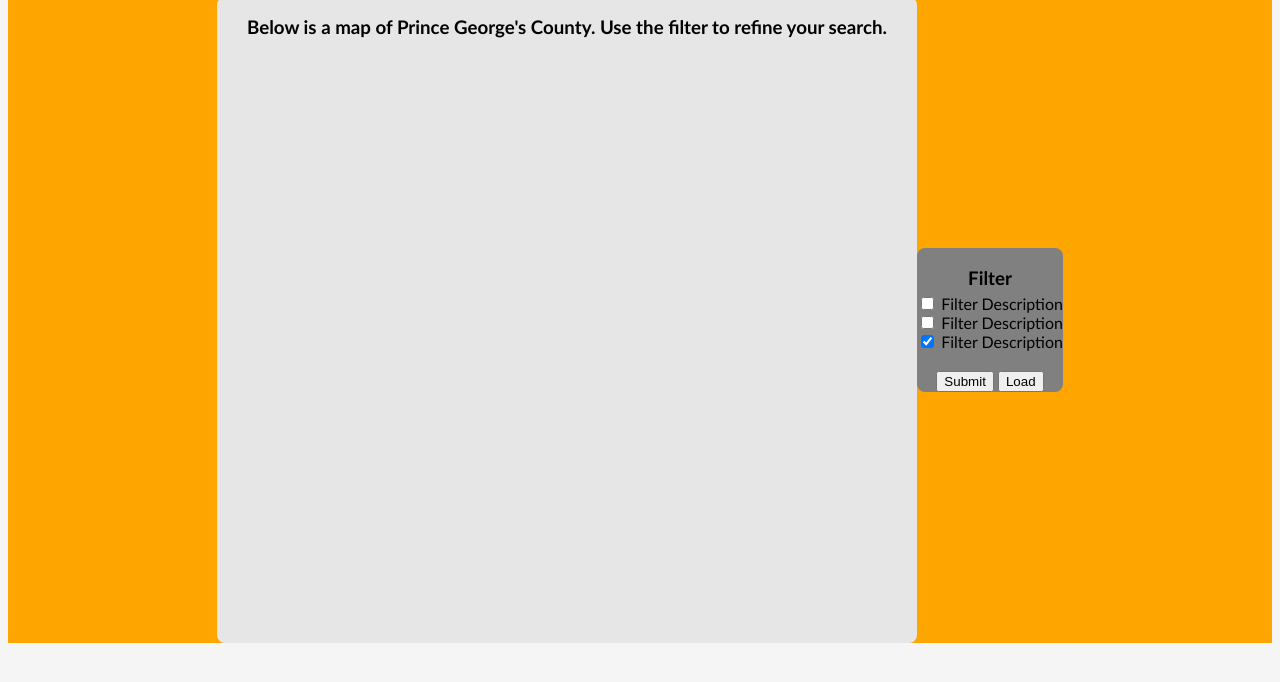
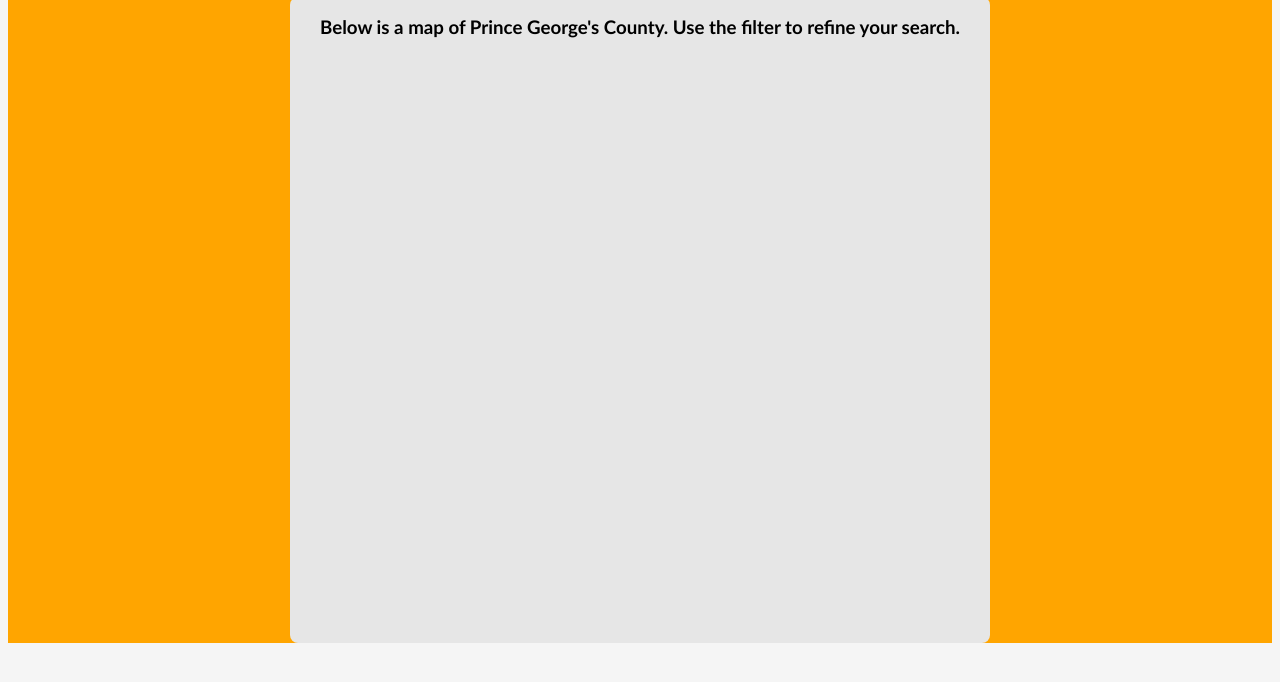
Before and after one commit to bcantillano/INST377_Food_Inspection, a website: page index.html in a window 1280 px wide. Shown: the part 116-798 px from the top of the page. Drawn offline with nearby package versions, Linux system fonts and the light colour scheme; files that its build step writes are made by us from their sources; no server answers; files whose address does not match are found by name.

Commit message:
Removed "Filter"

```diff
--- a/index.html
+++ b/index.html
@@ -32,15 +32,6 @@
                 <div id="mapid" style="width: 700px; height: 600px;"></div>
             </div>
 
-            <div class="filter">
-                <h3>Filter</h3>
-                <!-- <input type="text" placeholder="Search.."> -->
-                <input type="checkbox" name="filter1" value="Filter_1"> Filter Description<br>
-                <input type="checkbox" name="filter2" value="Filter_2"> Filter Description<br>
-                <input type="checkbox" name="filter3" value="Filter_3" checked> Filter Description<br><br>
-                <input type="submit" value="Submit">
-                <button class="button" onclick="loadData()"> Load </button>
-            </div>
         </div>
     </div>
     <script src="https://ajax.googleapis.com/ajax/libs/jquery/3.4.1/jquery.min.js"></script>
```
